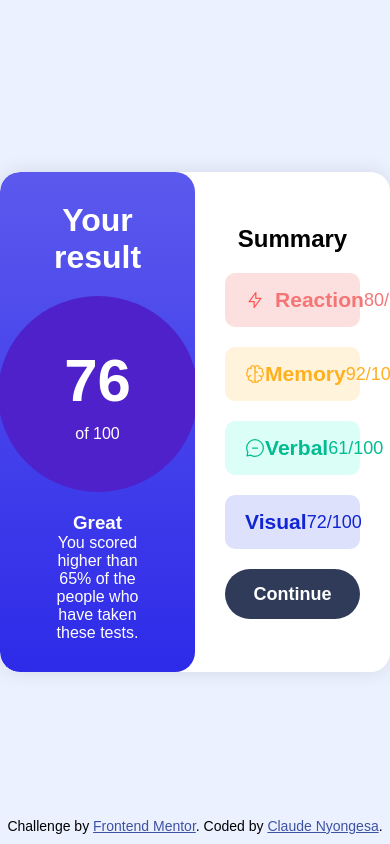
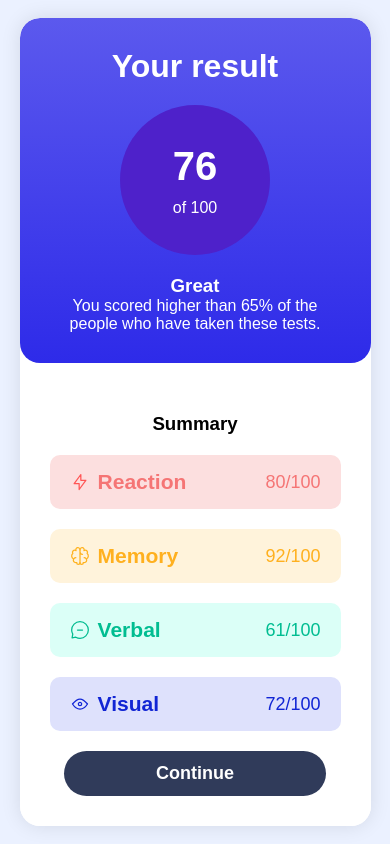
Before and after one commit to ClaudeBrilliant/results-summary-component, a plain HTML site: page index.html in a window 390 px wide. Drawn offline with Linux system fonts and the light colour scheme.

Commit message:
Responsiveness

```diff
--- a/index.html
+++ b/index.html
@@ -28,38 +28,48 @@
       </div>
     </div>
     <div class="right-card">
-      <h2>Summary</h2>
       <div class="summary">
+        <h3>Summary</h3>
         <div class="reaction">
+          <div class="label">
             <img src="./assets/images/icon-reaction.svg" alt="reaction icon">
             <h3>Reaction</h3>
+          </div>
           <p class="score">80/100</p>
         </div>
         <div class="memory">
+          <div class="label">
             <img src="./assets/images/icon-memory.svg" alt="memory icon">
             <h3>Memory</h3>
+          </div>
           <p class="score">92/100</p>
         </div>
         <div class="verbal">
+          <div class="label">
             <img src="./assets/images/icon-verbal.svg" alt="verbal icon">
             <h3>Verbal</h3>
+          </div>
           <p class="score">61/100</p>
         </div>
         <div class="visual">
-
+          <div class="label">
+            <img src="./assets/images/icon-visual.svg" alt="visual icon">
             <h3>Visual</h3>
+          </div>
           <p class="score">72/100</p>
         </div>
       </div>
             <button class="continue">Continue</button>
     </div>
+
   </div>
+  <!-- <div class="attribution">
+    Challenge by <a href="https://www.frontendmentor.io?ref=challenge" target="_blank">Frontend Mentor</a>.
+    Coded by <a href="#">Claude Nyongesa</a>.
+  </div> -->
 
 
-  <div class="attribution">
-    Challenge by <a href="https://www.frontendmentor.io?ref=challenge" target="_blank">Frontend Mentor</a>.
-    Coded by <a href="#">Claude Nyongesa</a>.
-  </div>
+
 </body>
 <script src="script.js"></script>
 
--- a/style.css
+++ b/style.css
@@ -109,8 +109,15 @@ body {
     color: hsl(234, 85%, 45%);
 }
 
-.reaction img{
-    margin-right: 10px;
+.label {
+    display: flex;
+    align-items: center;
+    gap: 8px;
+}
+
+.label img {
+    width: 20px;
+    height: 20px;
 }
 
 .continue {
@@ -131,7 +138,9 @@ body {
 }
 
 .attribution {
-    position: absolute;
+    position: relative;
+    justify-content: center;
+    align-items: center ;
     bottom: 10px;
     font-size: 14px;
 }
@@ -139,3 +148,38 @@ body {
 .attribution a {
     color: hsl(228, 45%, 44%);
 }
+
+/* Responsive Styles */
+@media screen and (max-width: 650px) {
+    .container-card {
+        flex-direction: column;
+        width: 90%;
+        height: auto;
+    }
+
+    .left-card,
+    .right-card {
+        width: 100%;
+        height: 40%;
+    }
+
+    .left-score {
+        width: 150px;
+        height: 150px;
+    }
+
+    .left-score h2 {
+        font-size: 40px;
+    }
+
+    .continue {
+        width: 90%;
+        height: 45px;
+    }
+
+    .attribution {
+        font-size: 12px;
+        bottom: 5px;
+        margin-top: 10px;
+    }
+}
```
Lines whose indentation alone changed are shown as unchanged.
